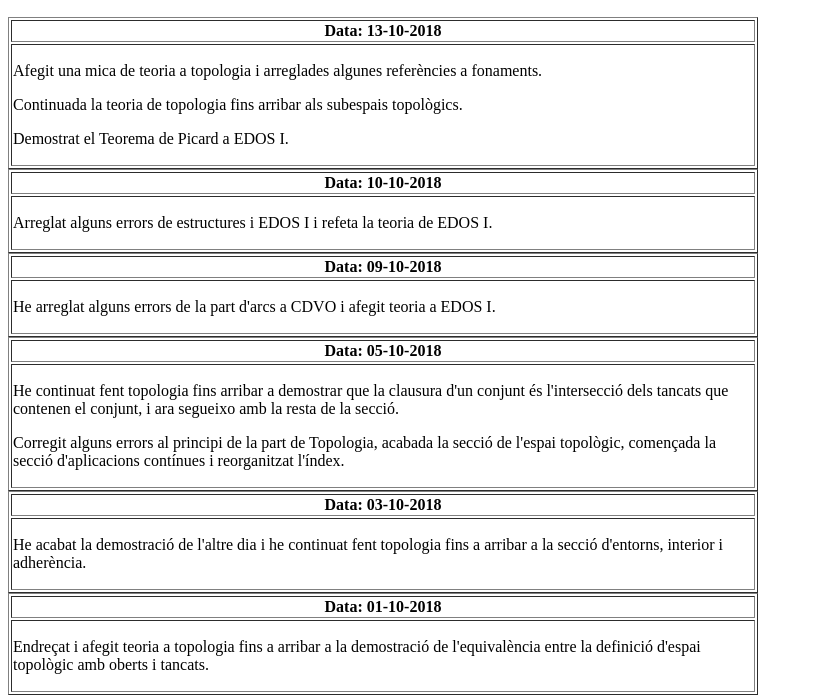
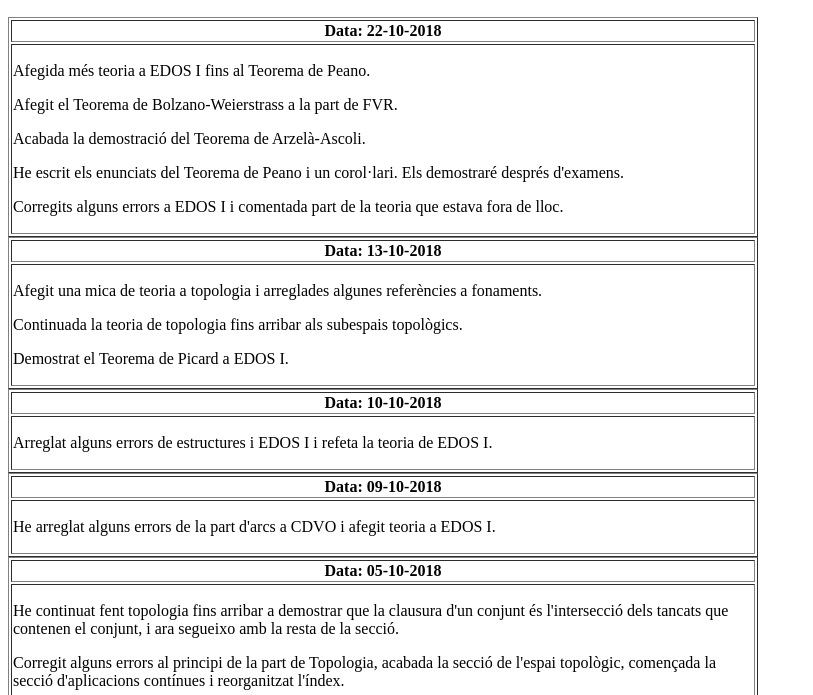
Before and after one commit to claudi/claudi.github.io, a plain HTML site: page actualitzacions/actualitzacions.html in a window 1280 px wide. Shown: the part 76-771 px from the top of the page, without its empty margins (0-813 px from the left). Drawn offline with Linux system fonts and the light colour scheme.

Commit message:
Actualització del pdf

```diff
--- a/actualitzacions/actualitzacions.html
+++ b/actualitzacions/actualitzacions.html
@@ -10,7 +10,6 @@
     </td></tr></tbody>
     </table>
 -->
-
 <!DOCTYPE html>
 <head>
     <title>actualitzacions</title>
@@ -21,6 +20,24 @@
     <h2>Llistat d'actualitzacions</h2>
 </header>
 <body>
+    <table border = "1" width="750">
+    <thead><tr><th>
+        Data: 22-10-2018
+    </th></tr></thead>
+    <tbdoy><tr><td>
+        <p>
+            Afegida més teoria a EDOS I fins al Teorema de Peano.
+        </p><p>
+            Afegit el Teorema de Bolzano-Weierstrass a la part de FVR.
+        </p><p>
+            Acabada la demostració del Teorema de Arzelà-Ascoli.
+        </p><p>
+            He escrit els enunciats del Teorema de Peano i un corol·lari. Els demostraré després d'examens.
+        </p><p>
+            Corregits alguns errors a EDOS I i comentada part de la teoria que estava fora de lloc.
+        </p>
+    </td></tr></tbody>
+    </table>
     <table border = "1" width="750">
     <thead><tr><th>
         Data: 13-10-2018
```
Also changed, not shown: index.html (+1 -1 lines), 1 other file.
